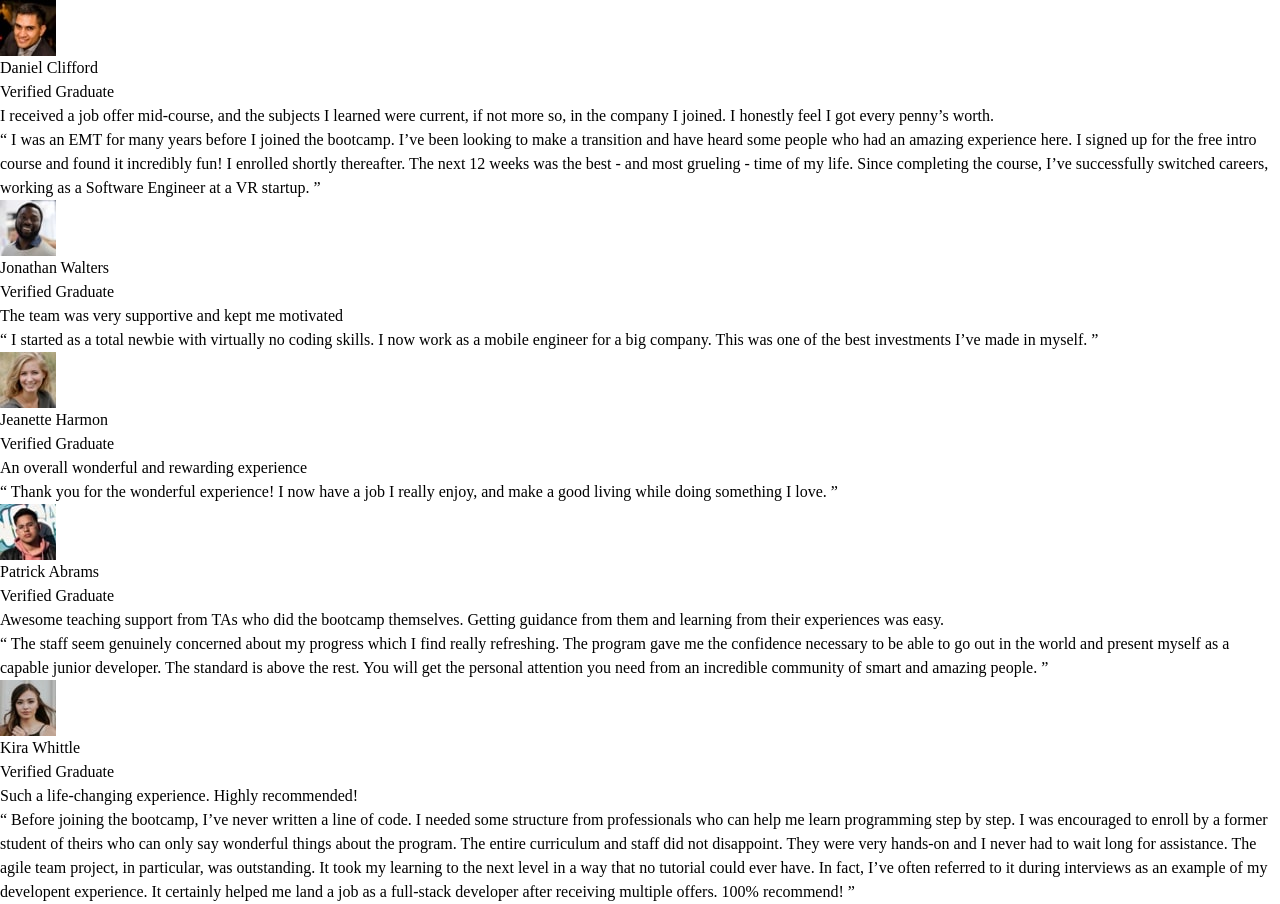
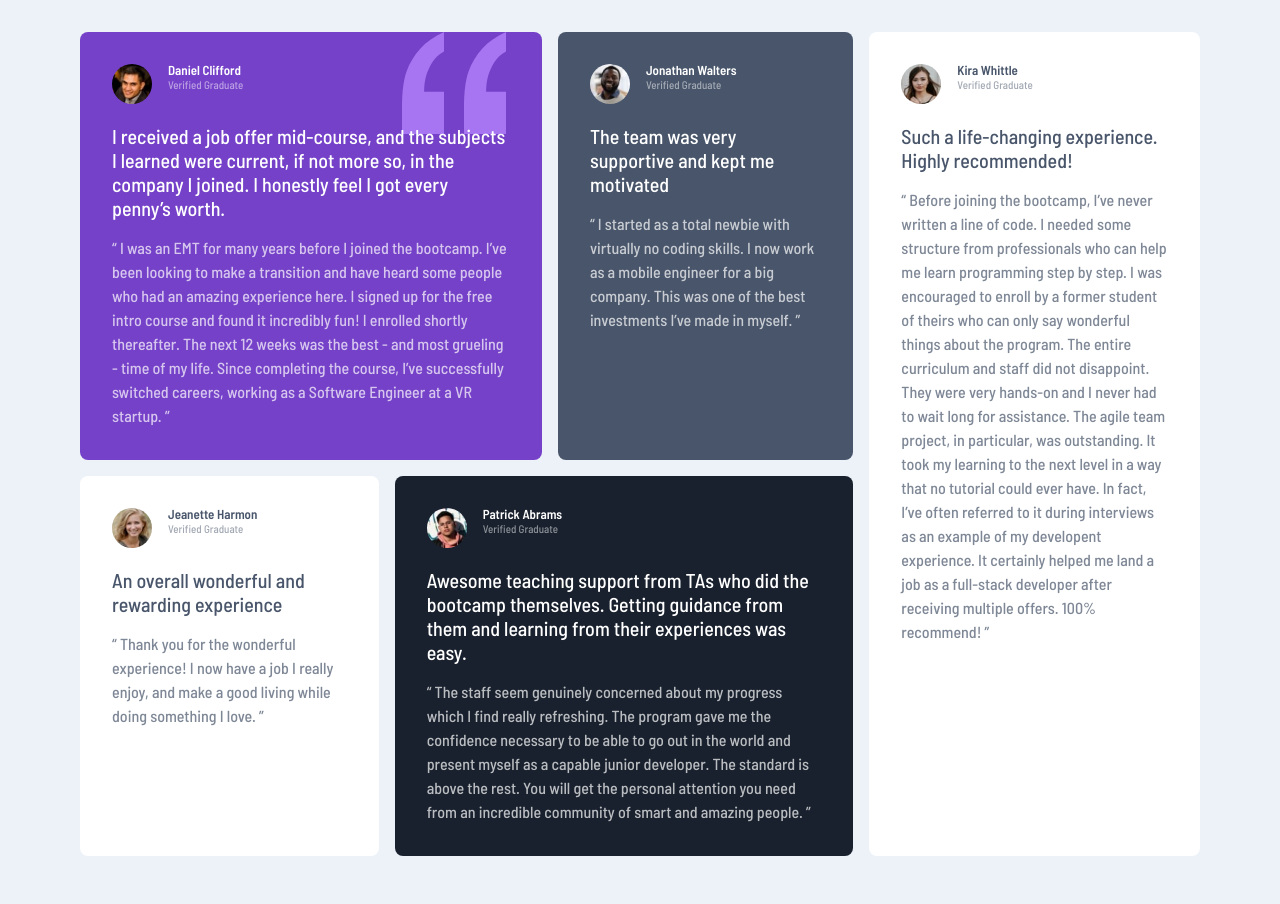
Before and after one commit to Laharls/Testimonials-grid-section, a plain HTML site: page index.html in a window 1280 px wide. Drawn offline with Linux system fonts and the light colour scheme.

Commit message:
Challenge finished

```diff
--- a/index.html
+++ b/index.html
@@ -7,20 +7,29 @@
   <link rel="icon" type="image/png" sizes="32x32" href="./images/favicon-32x32.png">
   <link rel="stylesheet" href="style.css">
 
+  <!-- Google fonts -->
+  <link rel="preconnect" href="https://fonts.googleapis.com">
+  <link rel="preconnect" href="https://fonts.gstatic.com" crossorigin>
+  <link href="https://fonts.googleapis.com/css2?family=Barlow+Semi+Condensed:wght@500;600&display=swap" rel="stylesheet">
+
   <title>Frontend Mentor | [Challenge Name Here]</title>
 </head>
 <body>
 
-  <main>
-    <article>
+  <main class="testimonial-grid">
+    <article class="testimonial quote text-primary-0 bg-primary-500 flow">
+      <div class="flex">
         <div>
-        <img src="./images/image-daniel.jpg" alt="">
-
-        <h2>Daniel Clifford</h2>
-        <p>Verified Graduate</p>
+          <img src="./images/image-daniel.jpg" alt="Daniel Clifford">
         </div>
 
         <div>
+          <h2 class="name">Daniel Clifford</h2>
+          <p class="position">Verified Graduate</p>
+        </div>
+
+      </div>
+
         <p>I received a job offer mid-course, and the subjects I learned were current, if not more so,
           in the company I joined. I honestly feel I got every penny’s worth.</p>
 
@@ -31,61 +40,78 @@
           the course, I’ve successfully switched careers, working as a Software Engineer at a VR startup. ”
         </p>
 
-      </div>
     </article>
 
-    <article>
+    <article class="testimonial flow text-primary-0 bg-primary-800">
+      <div class="flex">
         <div>
-        <img src="./images/image-jonathan.jpg" alt="">
-        <h2>Jonathan Walters</h2>
-        <p>Verified Graduate</p>
+          <img src="./images/image-jonathan.jpg" alt="Jonathan Walters">
         </div>
         <div>
+          <h2 class="name">Jonathan Walters</h2>
+          <p class="position">Verified Graduate</p>
+        </div>
+
+      </div>
         <p>The team was very supportive and kept me motivated</p>
+
         <p>“ I started as a total newbie with virtually no coding skills. I now work as a mobile engineer
           for a big company. This was one of the best investments I’ve made in myself. ”
         </p>
-      </div>
     </article>
 
-    <article>
+    <article class="testimonial flow bg-primary-0 text-primary-800">
+      <div class="flex">
         <div>
-        <img src="./images/image-jeanette.jpg" alt="">
-        <h2>Jeanette Harmon</h2>
-        <p>Verified Graduate</p>
+          <img src="./images/image-jeanette.jpg" alt="Jeanette Harmon">
         </div>
         <div>
+          <h2 class="name">Jeanette Harmon</h2>
+          <p class="position">Verified Graduate</p>
+        </div>
+      </div>
         <p>An overall wonderful and rewarding experience</p>
+
         <p>“ Thank you for the wonderful experience! I now have a job I really enjoy, and make a good living
           while doing something I love. ”</p>
-      </div>
     </article>
 
-    <article>
+    <article class="testimonial flow text-primary-0 bg-primary-900">
+      <div class="flex">
         <div>
-        <img src="./images/image-patrick.jpg" alt="">
-        <h2>Patrick Abrams</h2>
-        <p>Verified Graduate</p>
+         <img src="./images/image-patrick.jpg" alt="Patrick Abrams">
         </div>
+
         <div>
+          <h2 class="name">Patrick Abrams</h2>
+          <p class="position">Verified Graduate</p>
+        </div>
+
+      </div>
+
           <p>Awesome teaching support from TAs who did the bootcamp themselves. Getting guidance from them and
           learning from their experiences was easy.</p>
+
           <p>“ The staff seem genuinely concerned about my progress which I find really refreshing. The program
           gave me the confidence necessary to be able to go out in the world and present myself as a capable
           junior developer. The standard is above the rest. You will get the personal attention you need from
           an incredible community of smart and amazing people. ”
           </p>
-      </div>
     </article>
 
-    <article>
+    <article class="testimonial flow bg-primary-0 text-primary-800">
+      <div class="flex">
         <div>
-        <img src="./images/image-kira.jpg" alt="">
-        <h2>Kira Whittle</h2>
-        <p>Verified Graduate</p>
+          <img src="./images/image-kira.jpg" alt="Kira Whittle">
         </div>
         <div>
+          <h2 class="name">Kira Whittle</h2>
+          <p class="position">Verified Graduate</p>
+        </div>
+
+      </div>
         <p>Such a life-changing experience. Highly recommended!</p>
+
         <p>“ Before joining the bootcamp, I’ve never written a line of code. I needed some structure from
           professionals who can help me learn programming step by step. I was encouraged to enroll by a former
           student of theirs who can only say wonderful things about the program. The entire curriculum and staff
@@ -95,7 +121,6 @@
           experience. It certainly helped me land a job as a full-stack developer after receiving multiple offers.
           100% recommend! ”
         </p>
-      </div>
     </article>
 
   </main>
--- a/style.css
+++ b/style.css
@@ -11,6 +11,10 @@
 
     --fw-medium: 500;
     --fw-semi-bold: 600;
+
+    --fs-300: 0.6875rem;
+    --fs-400: 0.8125rem;
+    --fs-500: 1.25rem;
 }
 
 /* Box sizing rules */
@@ -47,6 +51,10 @@ body {
 body {
   text-rendering: optimizeSpeed;
   line-height: 1.5;
+  font-family: var(--ff-primary);
+  font-weight: var(--fw-medium);
+  background-color: var(--clr-neutral-200);
+  min-width: 21em;
 }
 
 /* A elements that don't have a class get default styles */
@@ -80,6 +88,15 @@ svg {
 
 
 /*Utility classes */
+
+.flex {
+    display: flex;
+    gap: var(--gap, 1rem);
+}
+
+  .flow > *:where(:not(:first-child)) {
+    margin-top: var(--flow-spacer, 1em);
+}
 
 .text-primary-0{
     color: var(--clr-primary-0);
@@ -136,3 +153,95 @@ svg {
 .fw-semi-bold{
     font-weight: var(--fw-semi-bold);
 }
+
+/*components*/
+.testimonial-grid{
+    display: grid;
+    gap: 1rem;
+    grid-template-areas:
+    'one'
+    'two'
+    'three'
+    'four'
+    'five';
+
+    padding-block: 2rem;
+    width: min(95%, 70rem);
+    margin-inline: auto;
+}
+
+.testimonial:nth-child(1){
+    grid-area: one;
+}
+
+.testimonial:nth-child(2){
+    grid-area: two;
+}
+
+.testimonial:nth-child(3){
+    grid-area: three;
+}
+
+.testimonial:nth-child(4){
+    grid-area: four;
+}
+
+.testimonial:nth-child(5){
+    grid-area: five;
+}
+
+.testimonial{
+    font-size: var(--fw-medium);
+    padding: 2rem;
+    border-radius: 0.5rem;
+}
+
+.testimonial.quote {
+    background-image: url("./images/bg-pattern-quotation.svg");
+    background-repeat: no-repeat;
+    background-position: top right 10%;
+}
+
+.testimonial img{
+    border-radius: 50%;
+    width: 2.5rem;
+    aspect-ratio: 1;
+}
+
+.testimonial .name{
+    font-size: var(--fs-400);
+    font-weight: var(--fw-semi-bold);
+    line-height: 1;
+}
+
+.testimonial .position{
+    font-size: var(--fs-300);
+    opacity: 0.5;
+}
+
+.testimonial > p:first-of-type {
+    font-size: var(--fs-500);
+    line-height: 1.2;
+}
+
+.testimonial > p:last-of-type {
+    opacity: 0.7;
+}
+
+@media screen and (min-width: 30em){
+    .testimonial-grid{
+        grid-template-areas:
+        'one one'
+        'two five'
+        'three five'
+        'four four';
+    }
+}
+
+@media screen and (min-width: 50em){
+    .testimonial-grid{
+        grid-template-areas:
+        'one one two five'
+        'three four four five';
+    }
+}
```
Lines whose indentation alone changed are shown as unchanged.
